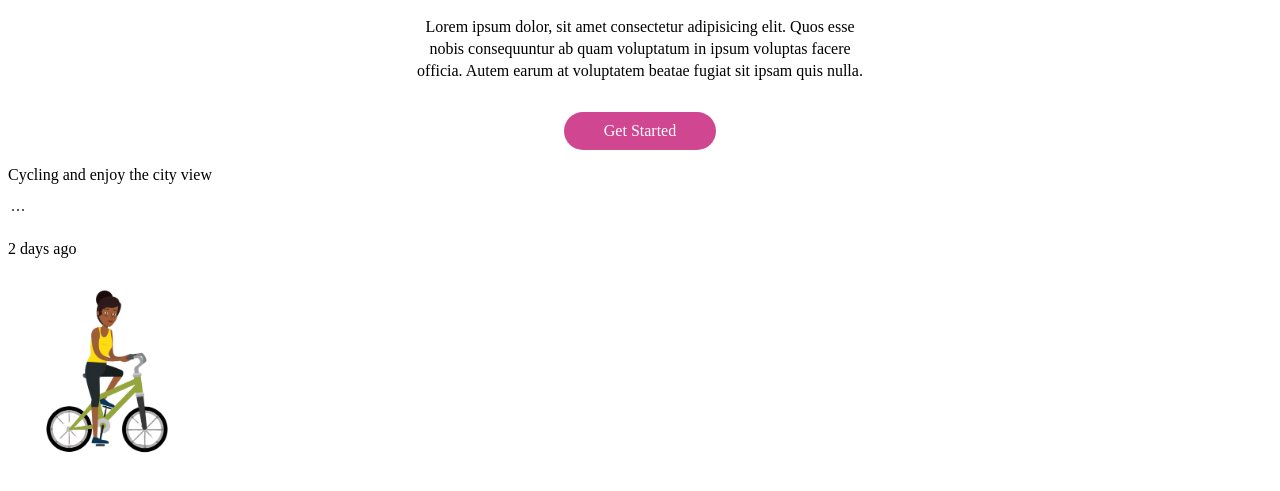
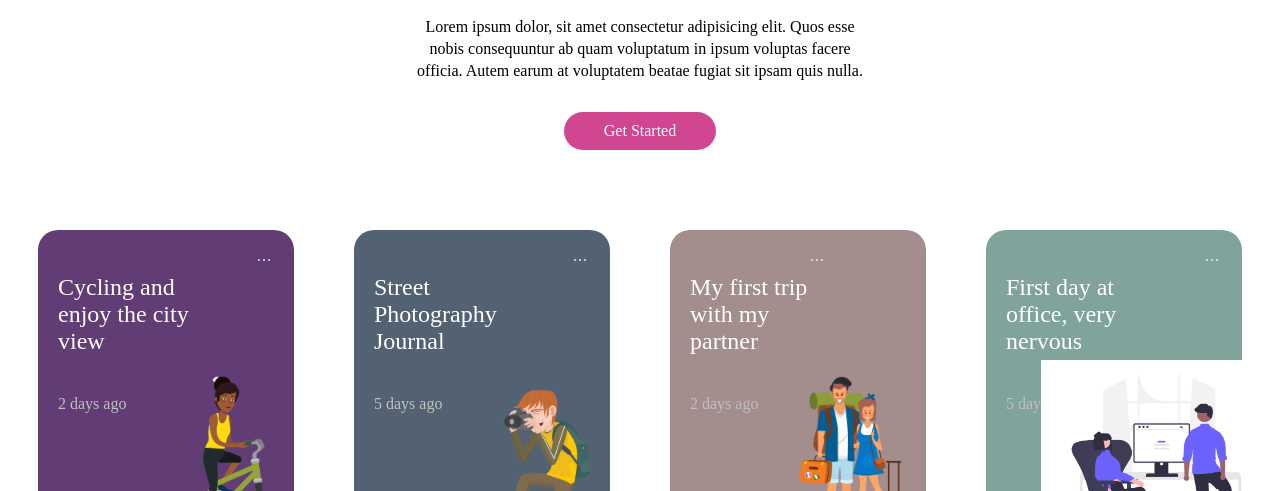
Before and after one commit to Hagos29/journal, a plain HTML site: page index.html in a window 1280 px wide. Shown: the part 292-783 px from the top of the page. Drawn offline with Linux system fonts and the light colour scheme; a web font is replaced by a local one.

Commit message:
style cards

```diff
--- a/index.html
+++ b/index.html
@@ -39,9 +39,10 @@
         <img height="50" src="icons/rein_deer.jpg" alt="rein_deer"> -->
       </section>
       <!--Cards section-->
-      <section>
+      <section class="cards">
+        <div class="card">
           <div>
-          <p>Cycling and enjoy the city view</p>
+              <p>Cycling and <br> enjoy the city <br>view</p>
             <svg
               height="20"
               xmlns="http://www.w3.org/2000/svg"
@@ -57,7 +58,7 @@
                 d="M6.75 12a.75.75 0 1 1-1.5 0 .75.75 0 0 1 1.5 0ZM12.75 12a.75.75 0 1 1-1.5 0 .75.75 0 0 1 1.5 0ZM18.75 12a.75.75 0 1 1-1.5 0 .75.75 0 0 1 1.5 0Z"
               />
             </svg>
-
+          </div>
           <p>2 days ago</p>
           <img
             height="200"
@@ -65,8 +66,9 @@
             alt="someone is riding a bike"
           />
         </div>
+        <div class="card">
           <div>
-          <p>Street Photography Journal</p>
+              <p>Street <br> Photography <br> Journal</p>
             <svg
               height="20"
               xmlns="http://www.w3.org/2000/svg"
@@ -82,6 +84,7 @@
                 d="M6.75 12a.75.75 0 1 1-1.5 0 .75.75 0 0 1 1.5 0ZM12.75 12a.75.75 0 1 1-1.5 0 .75.75 0 0 1 1.5 0ZM18.75 12a.75.75 0 1 1-1.5 0 .75.75 0 0 1 1.5 0Z"
               />
             </svg>
+          </div>
 
           <p>5 days ago</p>
           <img
@@ -90,8 +93,10 @@
             alt="someone is riding a bike"
           />
         </div>
+        <div class="card">
           <div>
-          <p>My first trip with my partner</p>
+           <div>
+            <p>My first trip <br> with my <br> partner</p>
             <svg
               height="20"
               xmlns="http://www.w3.org/2000/svg"
@@ -107,6 +112,8 @@
                 d="M6.75 12a.75.75 0 1 1-1.5 0 .75.75 0 0 1 1.5 0ZM12.75 12a.75.75 0 1 1-1.5 0 .75.75 0 0 1 1.5 0ZM18.75 12a.75.75 0 1 1-1.5 0 .75.75 0 0 1 1.5 0Z"
               />
             </svg>
+           </div>
+          </div>
 
           <p>2 days ago</p>
           <img
@@ -115,8 +122,9 @@
             alt="someone is riding a bike"
           />
         </div>
+        <div class="card">
           <div>
-          <p>First day at office, very nervous</p>
+            <p>First day at <br> office, very <br> nervous</p>
             <svg
               height="20"
               xmlns="http://www.w3.org/2000/svg"
@@ -132,6 +140,7 @@
                 d="M6.75 12a.75.75 0 1 1-1.5 0 .75.75 0 0 1 1.5 0ZM12.75 12a.75.75 0 1 1-1.5 0 .75.75 0 0 1 1.5 0ZM18.75 12a.75.75 0 1 1-1.5 0 .75.75 0 0 1 1.5 0Z"
               />
             </svg>
+          </div>
 
           <p>5 days ago</p>
           <img
--- a/style.css
+++ b/style.css
@@ -51,3 +51,47 @@
     padding: 10px 40px;
     border-radius: 20px;
 }
+.cards{
+    margin: 80px 0;
+    display: flex;
+    justify-content: space-around;
+
+}
+.card{
+    height: 250px;
+    width: 300px;
+    background-color: gray;
+    border-radius: 20px;
+    padding: 20px;
+    margin: 0 30px;
+    position: relative;
+}
+.card div{
+    display: flex;
+    justify-content: space-between;
+    color: white;
+}
+.card div p{
+    font-size: 24px;
+
+}
+.card > p{
+    color: #C0C0C0;
+}
+.card:nth-child(1){
+    background-color: #613C75;
+}
+.card:nth-child(2){
+    background-color: #536273;
+}
+.card:nth-child(3){
+    background-color: #A38D8D;
+}
+.card:nth-child(4){
+    background-color: #80A49B;
+}
+.card >img{
+    position: absolute;
+    bottom: -40px;
+    right: -30px;
+}
```
Lines whose indentation alone changed are shown as unchanged.
